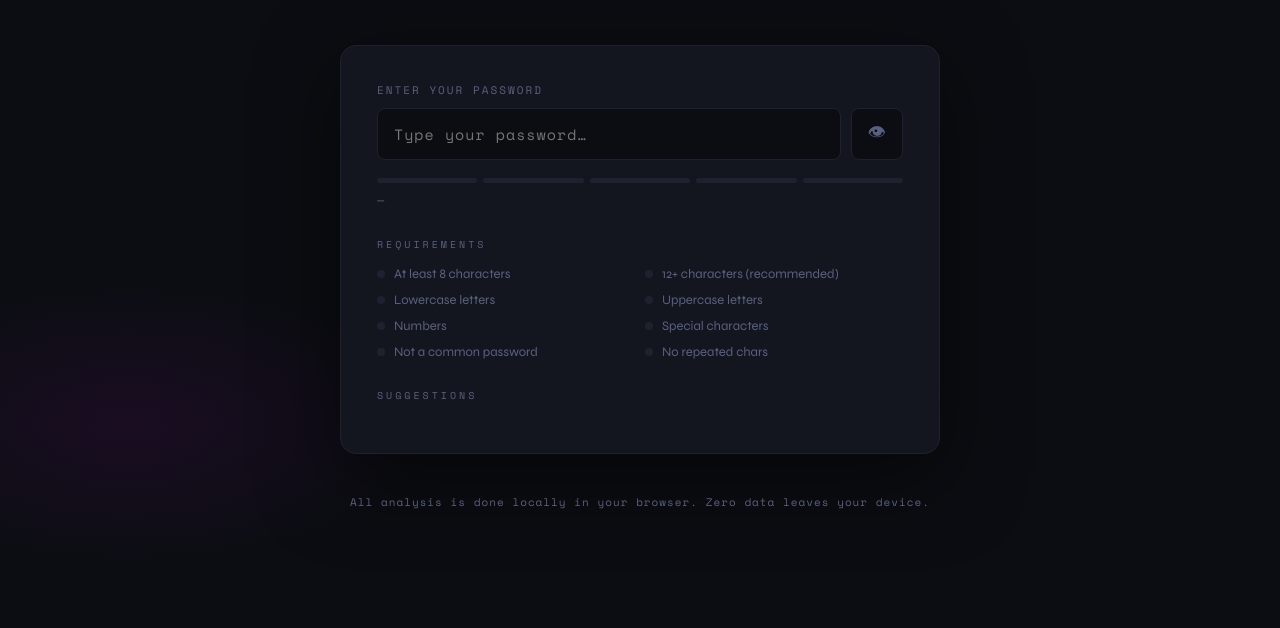
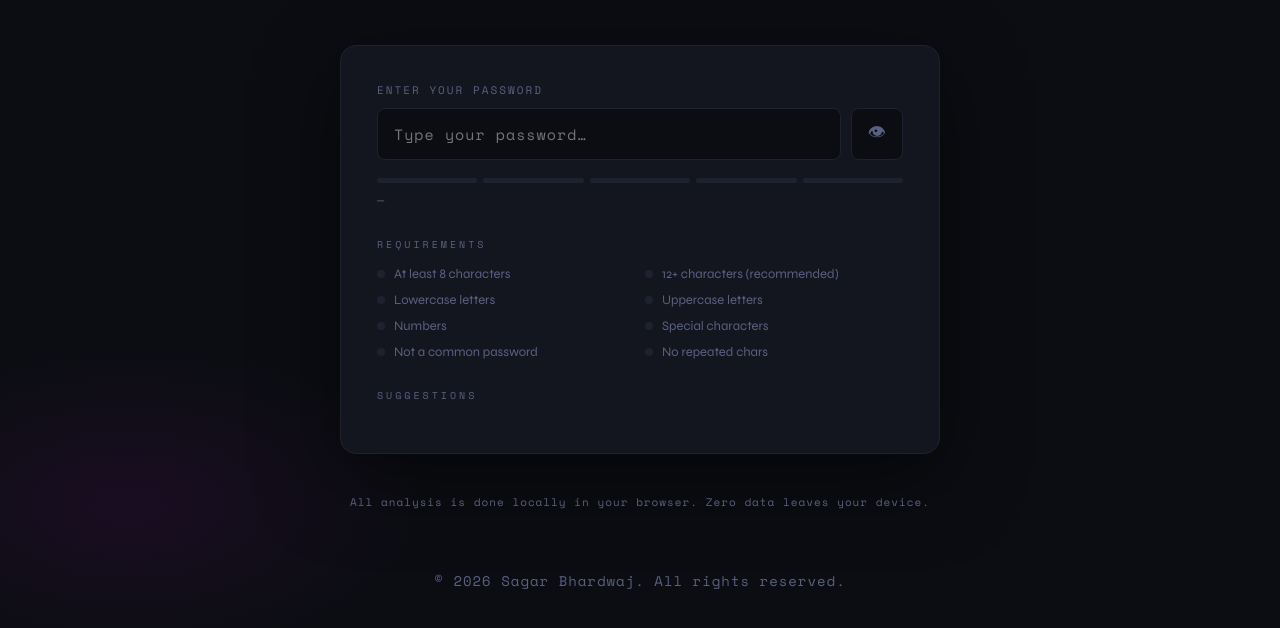
Before and after one commit to sagar-codehub/Password-Strength-Checker, a plain HTML site: page index.html in a window 1280 px wide. Shown: the part 240-868 px from the top of the page. Before the commit the page ends 830 px from the top, so only its background shows below. Drawn offline with nearby package versions, Linux system fonts and the light colour scheme.

Commit message:
add the footer

```diff
--- a/index.html
+++ b/index.html
@@ -388,5 +388,9 @@
       add("✅ Great password! No obvious weaknesses found.", "ok");
   }
 </script>
+
+ <footer style="text-align:center; padding:20px; font-size:14px;">
+      © 2026 Sagar Bhardwaj. All rights reserved.
+    </footer>
 </body>
 </html>
```
